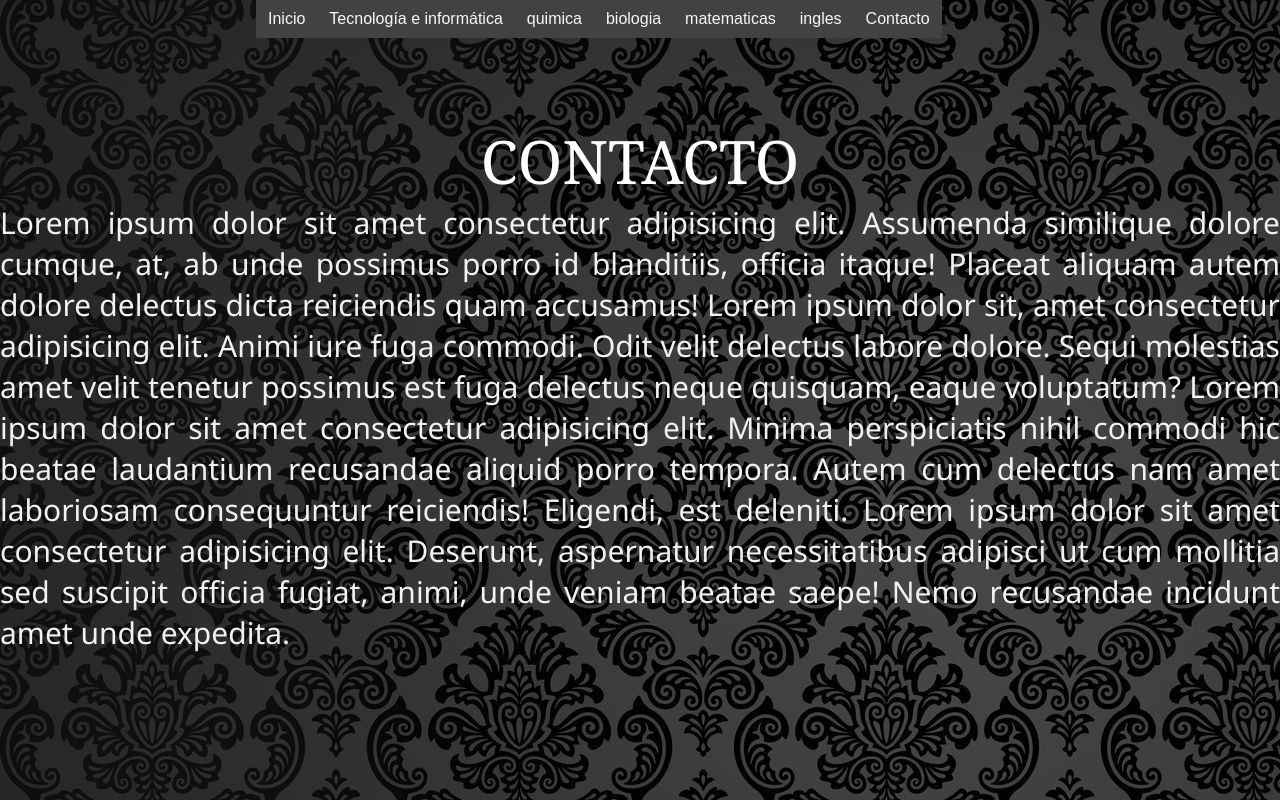
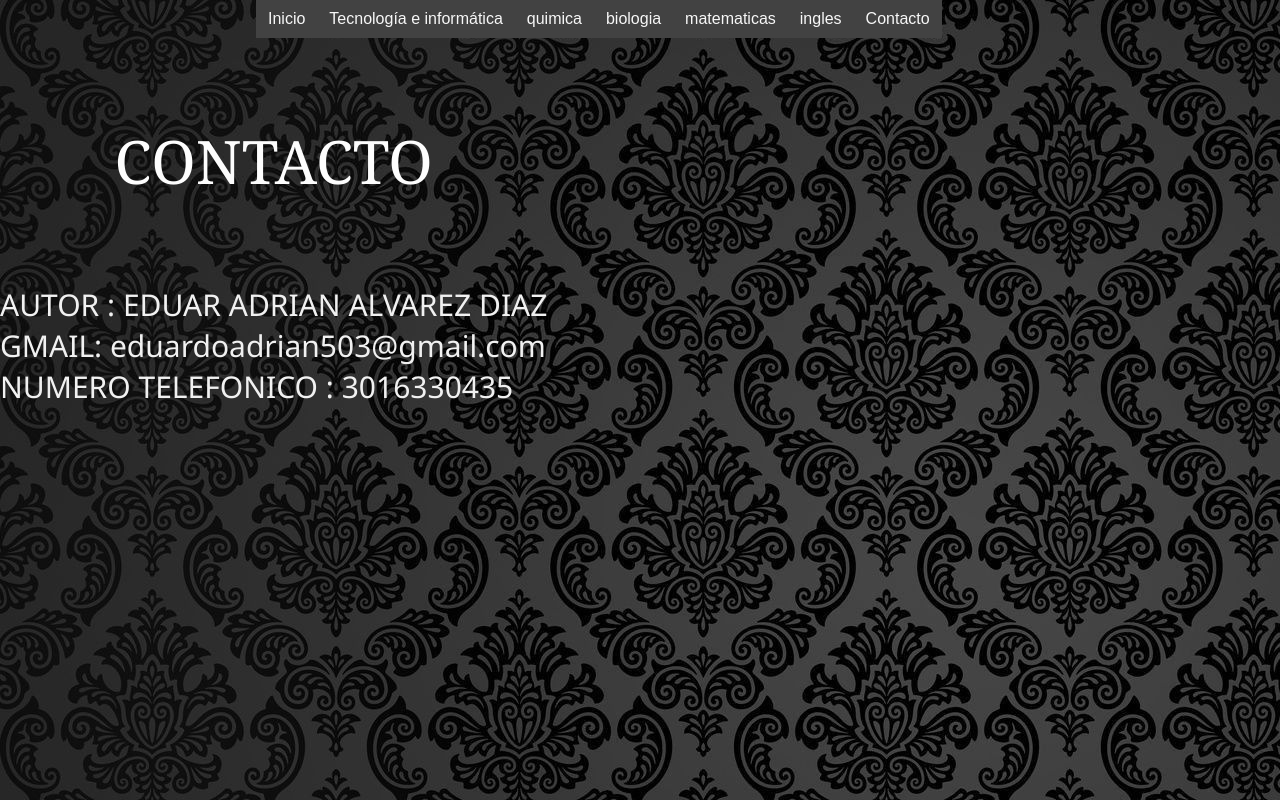
Before and after one commit to eduaradrian/eduaradrian.github.oi, a plain HTML site: page contacto.html in a window 1280 px wide. Drawn offline with Linux system fonts and the light colour scheme.

Commit message:
Add files via upload

```diff
--- a/contacto.html
+++ b/contacto.html
@@ -84,11 +84,13 @@
 
 <div class="texto">
 
-    <div  class="titulo">CONTACTO</div>
-Lorem ipsum dolor sit amet consectetur adipisicing elit. Assumenda similique dolore cumque, at, ab unde possimus porro id blanditiis, officia itaque! Placeat aliquam autem dolore delectus dicta reiciendis quam accusamus!
-Lorem ipsum dolor sit, amet consectetur adipisicing elit. Animi iure fuga commodi. Odit velit delectus labore dolore. Sequi molestias amet velit tenetur possimus est fuga delectus neque quisquam, eaque voluptatum?
-Lorem ipsum dolor sit amet consectetur adipisicing elit. Minima perspiciatis nihil commodi hic beatae laudantium recusandae aliquid porro tempora. Autem cum delectus nam amet laboriosam consequuntur reiciendis! Eligendi, est deleniti.
-    Lorem ipsum dolor sit amet consectetur adipisicing elit. Deserunt, aspernatur necessitatibus adipisci ut cum mollitia sed suscipit officia fugiat, animi, unde veniam beatae saepe! Nemo recusandae incidunt amet unde expedita.
+    <div  class="titulo">CONTACTO</div> <br> <br>
+
+    AUTOR : EDUAR ADRIAN ALVAREZ DIAZ  <br>
+    GMAIL: eduardoadrian503@gmail.com <br>
+    NUMERO TELEFONICO : 3016330435
+
+
 
 </div>
 
```
Also changed, not shown: index.html (+9 -1 lines).
